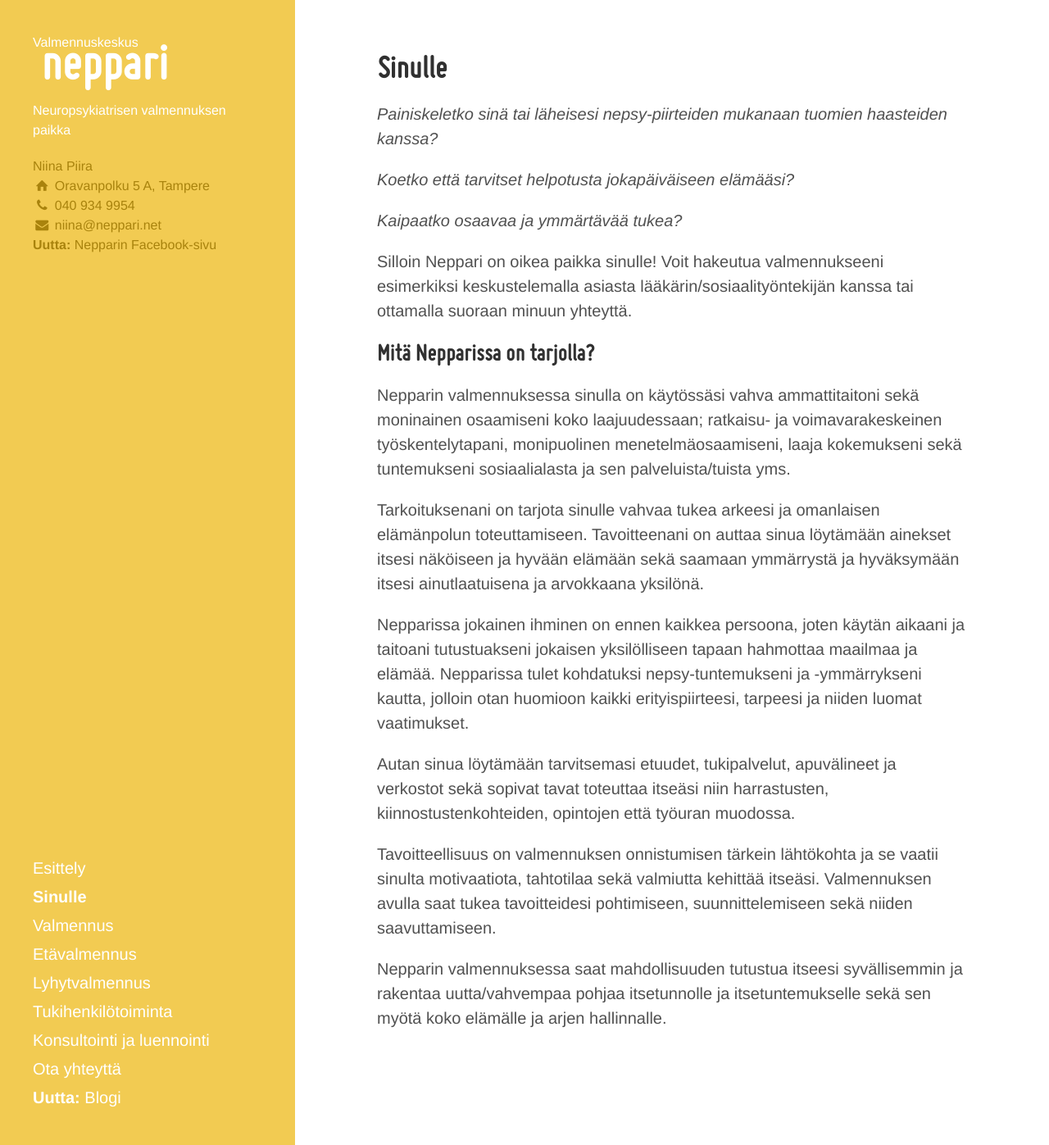
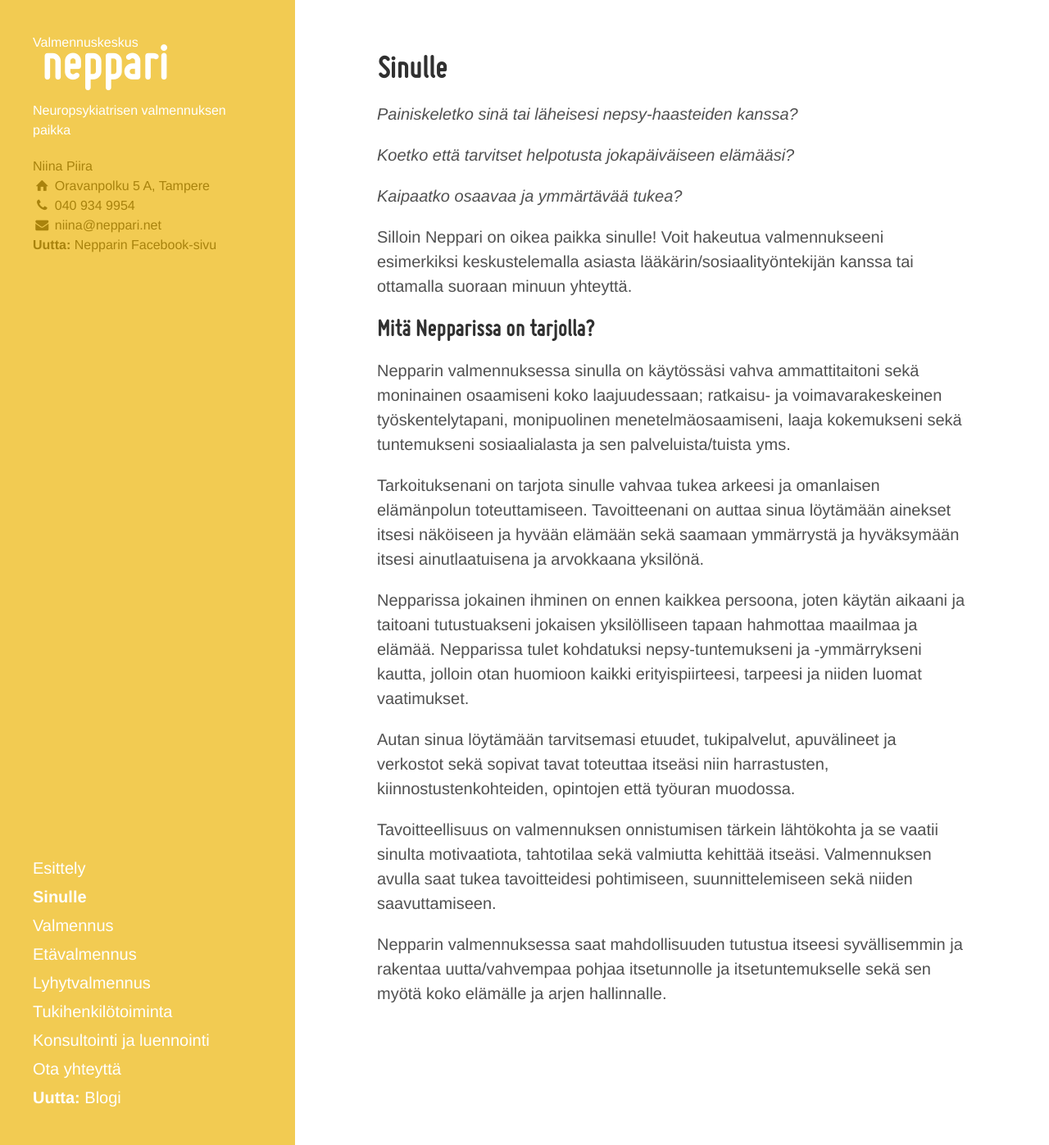
Before and after one commit to niinapiira/neppari.net, a Jekyll site: the page built from sinulle.md, in a window 1280 px wide and 1397 px high. Shown: the whole window at 82% size. Built offline with Jekyll 4.4.1, drawn with Linux system fonts in a browser that asks for light colours; Markdown is read by kramdown in place of the engine named in the settings.

Commit message:
Muutin "lapsesi">"läheisesi" ja poistin "-piirteiden mukanaan tuomien"

```diff
--- a/sinulle.md
+++ b/sinulle.md
@@ -13,7 +13,7 @@
 
 
 
-*Painiskeletko sinä tai läheisesi nepsy-piirteiden mukanaan tuomien haasteiden kanssa?*
+*Painiskeletko sinä tai läheisesi nepsy-haasteiden kanssa?*
 
 *Koetko että tarvitset helpotusta jokapäiväiseen elämääsi?*
 
```
